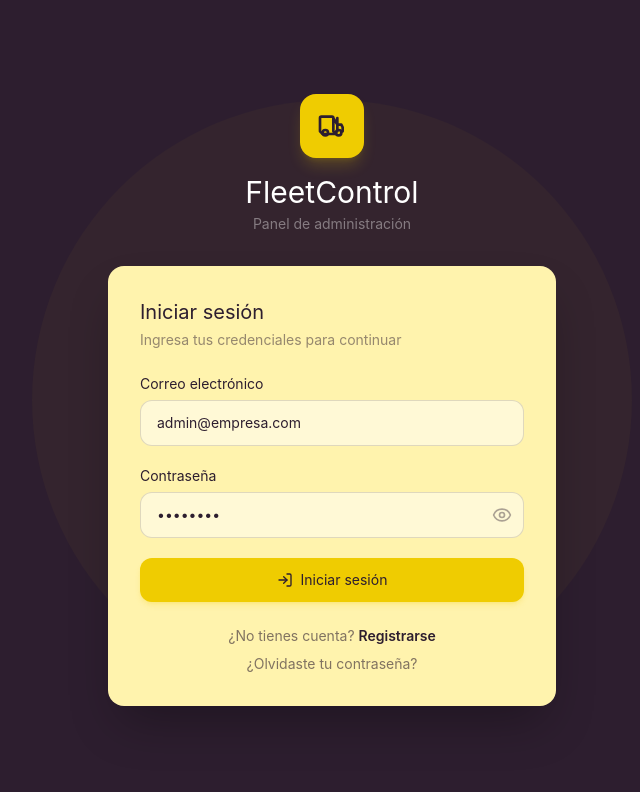
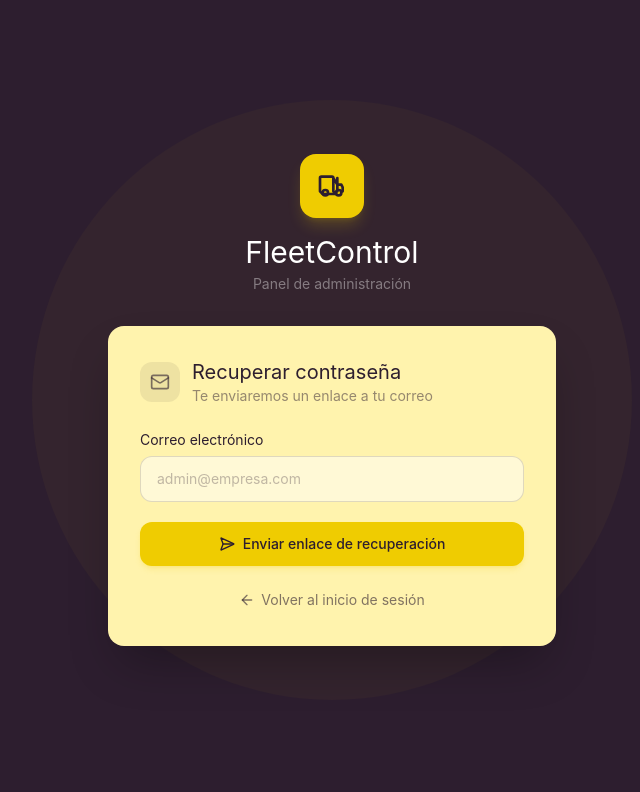
Before and after one commit to 0wlboy/busTrackerAdmin, a React (Vite) app in the folder dashboard/: page /forgot-password in a window 1280 px wide. Before the commit this address led to /login. Shown: the top 792 px of the page, without its empty margins (308-948 px from the left). Built offline with nearby package versions, Linux system fonts and the light colour scheme; no server answers.

Commit message:
creacion de pagina de recuperacion de contraseña

```diff
--- a/dashboard/src/App.jsx
+++ b/dashboard/src/App.jsx
@@ -5,6 +5,7 @@ import Layout from "./components/Layout";
 
 // Public pages
 import Login from "./pages/(public)/login";
+import PasswordRecovery from "./pages/(public)/PasswordRecovery";
 
 // Protected pages (auth)
 import {
@@ -42,6 +43,7 @@ function App() {
               RUTAS PÚBLICAS
               ======================= */}
           <Route path="/login" element={<Login />} />
+          <Route path="/forgot-password" element={<PasswordRecovery />} />
 
           {/* =======================
               RUTAS PROTEGIDAS (AUTH)
--- /dev/null
+++ b/dashboard/src/pages/(public)/PasswordRecovery.jsx
@@ -0,0 +1,195 @@
+import { Link } from "react-router-dom";
+import { useState } from "react";
+import { useAuth } from "../../context/AuthContext";
+import { Mail, ArrowLeft, AlertCircle, CheckCircle2, SendHorizonal } from "lucide-react";
+
+export default function PasswordRecovery() {
+  const { resetPassword } = useAuth();
+  const [email, setEmail] = useState("");
+  const [error, setError] = useState("");
+  const [loading, setLoading] = useState(false);
+  const [sent, setSent] = useState(false);
+
+  const emailRegex = /^[^\s@]+@[^\s@]+\.[^\s@]+$/;
+
+  const handleSubmit = async (e) => {
+    e.preventDefault();
+    setError("");
+
+    if (!email.trim()) {
+      setError("Por favor, ingresa tu correo electrónico.");
+      return;
+    }
+
+    if (!emailRegex.test(email.trim())) {
+      setError("El correo electrónico no es válido.");
+      return;
+    }
+
+    setLoading(true);
+    try {
+      await resetPassword(email.trim());
+      setSent(true);
+    } catch (err) {
+      if (err.code === "auth/user-not-found") {
+        setError("No existe ninguna cuenta asociada a ese correo.");
+      } else if (err.code === "auth/too-many-requests") {
+        setError("Demasiados intentos. Por favor, espera un momento e inténtalo de nuevo.");
+      } else {
+        setError("Ocurrió un error al enviar el correo. Inténtalo de nuevo.");
+      }
+    } finally {
+      setLoading(false);
+    }
+  };
+
+  return (
+    <div className="min-h-screen bg-[#2D1E2F] flex items-center justify-center p-4">
+      {/* Decorative background circles */}
+      <div className="absolute inset-0 overflow-hidden pointer-events-none">
+        <div className="absolute -top-32 -right-32 w-96 h-96 rounded-full bg-[#EFCC01]/5" />
+        <div className="absolute -bottom-32 -left-32 w-96 h-96 rounded-full bg-[#EFCC01]/5" />
+        <div className="absolute top-1/2 left-1/2 -translate-x-1/2 -translate-y-1/2 w-[600px] h-[600px] rounded-full bg-[#EFCC01]/3" />
+      </div>
+
+      <div className="w-full max-w-md relative z-10">
+        {/* Logo / Brand */}
+        <div className="text-center mb-8">
+          <div className="inline-flex items-center justify-center w-16 h-16 rounded-2xl bg-[#EFCC01] mb-4 shadow-lg shadow-[#EFCC01]/20">
+            <svg
+              className="w-8 h-8 text-[#2D1E2F]"
+              fill="none"
+              viewBox="0 0 24 24"
+              stroke="currentColor"
+              strokeWidth={2}
+            >
+              <path
+                strokeLinecap="round"
+                strokeLinejoin="round"
+                d="M9 17a2 2 0 11-4 0 2 2 0 014 0zM19 17a2 2 0 11-4 0 2 2 0 014 0z"
+              />
+              <path
+                strokeLinecap="round"
+                strokeLinejoin="round"
+                d="M13 16V6a1 1 0 00-1-1H4a1 1 0 00-1 1v10l2 2h10zM13 6l3 5h3l1 2v3h-1m-3-10v10"
+              />
+            </svg>
+          </div>
+          <h1 className="text-white text-3xl mb-1">FleetControl</h1>
+          <p className="text-white/40 text-sm">Panel de administración</p>
+        </div>
+
+        {/* Card */}
+        <div className="bg-[#FFF3AD] rounded-2xl p-8 shadow-2xl shadow-black/30">
+
+          {sent ? (
+            /* ── Estado de éxito ── */
+            <div className="flex flex-col items-center text-center gap-4 py-4">
+              <div className="w-14 h-14 rounded-full bg-[#EFCC01]/20 border border-[#EFCC01]/40 flex items-center justify-center">
+                <CheckCircle2 className="w-7 h-7 text-[#2D1E2F]" />
+              </div>
+              <div>
+                <h2 className="text-[#2D1E2F] text-xl mb-1">Correo enviado</h2>
+                <p className="text-[#2D1E2F]/60 text-sm leading-relaxed">
+                  Hemos enviado un enlace de recuperación a{" "}
+                  <span className="font-semibold text-[#2D1E2F]">{email}</span>.
+                  Revisa tu bandeja de entrada y sigue las instrucciones.
+                </p>
+              </div>
+              <p className="text-[#2D1E2F]/40 text-xs">
+                ¿No recibiste nada? Revisa tu carpeta de spam.
+              </p>
+              <Link
+                to="/login"
+                className="mt-2 flex items-center gap-2 text-[#2D1E2F] text-sm font-semibold hover:underline"
+              >
+                <ArrowLeft className="w-4 h-4" />
+                Volver al inicio de sesión
+              </Link>
+            </div>
+          ) : (
+            /* ── Formulario ── */
+            <>
+              <div className="flex items-center gap-3 mb-6">
+                <div className="w-10 h-10 rounded-xl bg-[#2D1E2F]/8 flex items-center justify-center shrink-0">
+                  <Mail className="w-5 h-5 text-[#2D1E2F]/60" />
+                </div>
+                <div>
+                  <h2 className="text-[#2D1E2F] text-xl">Recuperar contraseña</h2>
+                  <p className="text-[#2D1E2F]/50 text-sm">
+                    Te enviaremos un enlace a tu correo
+                  </p>
+                </div>
+              </div>
+
+              <form onSubmit={handleSubmit} className="space-y-5">
+                <div>
+                  <label className="block text-[#2D1E2F] text-sm mb-1.5">
+                    Correo electrónico
+                  </label>
+                  <input
+                    id="recovery-email"
+                    type="email"
+                    value={email}
+                    onChange={(e) => {
+                      setEmail(e.target.value);
+                      if (error) setError("");
+                    }}
+                    placeholder="admin@empresa.com"
+                    autoComplete="email"
+                    className="w-full bg-[#FFF9D6] border border-[#2D1E2F]/15 text-[#2D1E2F] placeholder-[#2D1E2F]/30 rounded-xl px-4 py-3 text-sm focus:outline-none focus:border-[#EFCC01] focus:ring-2 focus:ring-[#EFCC01]/30 transition-all"
+                  />
+                </div>
+
+                {error && (
+                  <div className="flex items-center gap-2 bg-red-50 border border-red-200 rounded-xl px-4 py-3 text-red-600 text-sm">
+                    <AlertCircle className="w-4 h-4 shrink-0" />
+                    {error}
+                  </div>
+                )}
+
+                <button
+                  id="send-recovery-btn"
+                  type="submit"
+                  disabled={loading}
+                  className="w-full bg-[#EFCC01] hover:bg-[#EFCC01]/90 disabled:opacity-60 disabled:cursor-not-allowed text-[#2D1E2F] rounded-xl px-4 py-3 text-sm font-medium flex items-center justify-center gap-2 transition-colors shadow-md shadow-[#EFCC01]/20"
+                >
+                  {loading ? (
+                    <svg className="w-4 h-4 animate-spin" fill="none" viewBox="0 0 24 24">
+                      <circle
+                        className="opacity-25"
+                        cx="12"
+                        cy="12"
+                        r="10"
+                        stroke="currentColor"
+                        strokeWidth="4"
+                      />
+                      <path
+                        className="opacity-75"
+                        fill="currentColor"
+                        d="M4 12a8 8 0 018-8V0C5.373 0 0 5.373 0 12h4z"
+                      />
+                    </svg>
+                  ) : (
+                    <SendHorizonal className="w-4 h-4" />
+                  )}
+                  {loading ? "Enviando..." : "Enviar enlace de recuperación"}
+                </button>
+              </form>
+
+              <div className="mt-6 text-center">
+                <Link
+                  to="/login"
+                  className="inline-flex items-center gap-1.5 text-[#2D1E2F]/60 hover:text-[#2D1E2F] text-sm transition-colors hover:underline"
+                >
+                  <ArrowLeft className="w-4 h-4" />
+                  Volver al inicio de sesión
+                </Link>
+              </div>
+            </>
+          )}
+        </div>
+      </div>
+    </div>
+  );
+}
```
Also changed, not shown: dashboard/src/pages/(public)/SignIn.jsx (added).
